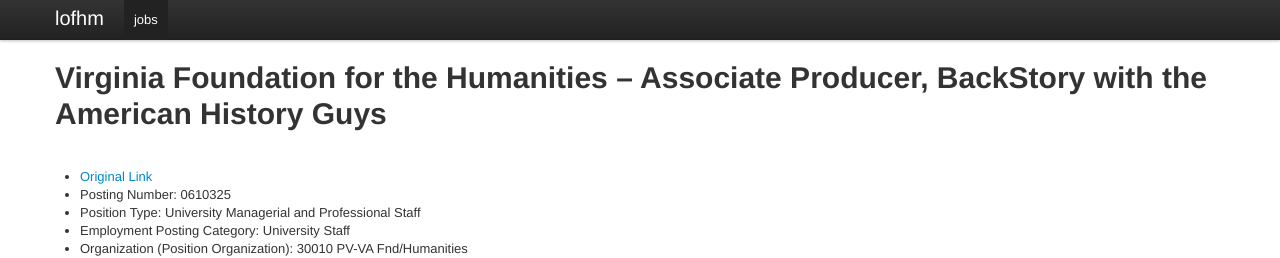
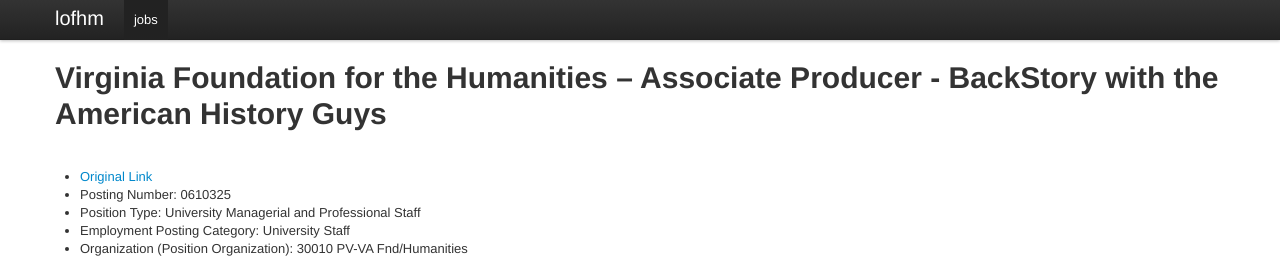
Before and after one commit to lofhm/DH-Job-Archive, a Jekyll site: the page built from _posts/2012-08-07-Associate-Producer-Virginia-Foundation-for-the-Humanities.markdown, in a window 1280 px wide and 1135 px high. Shown: the top 258 px of the window. Built offline with Jekyll 4.4.1, drawn with Linux system fonts in a browser that asks for light colours.

Commit message:
fixing bad characters

```diff
--- a/_posts/2012-08-07-Associate-Producer-Virginia-Foundation-for-the-Humanities.markdown
+++ b/_posts/2012-08-07-Associate-Producer-Virginia-Foundation-for-the-Humanities.markdown
@@ -1,6 +1,6 @@
 ---
 layout: listing
-title: Virginia Foundation for the Humanities – Associate Producer, BackStory with the American History Guys
+title: Virginia Foundation for the Humanities – Associate Producer - BackStory with the American History Guys
 link: http://jobs.virginia.edu/applicants/Central?quickFind=67906
 postdate: 2012-08-07
 published: true
```
